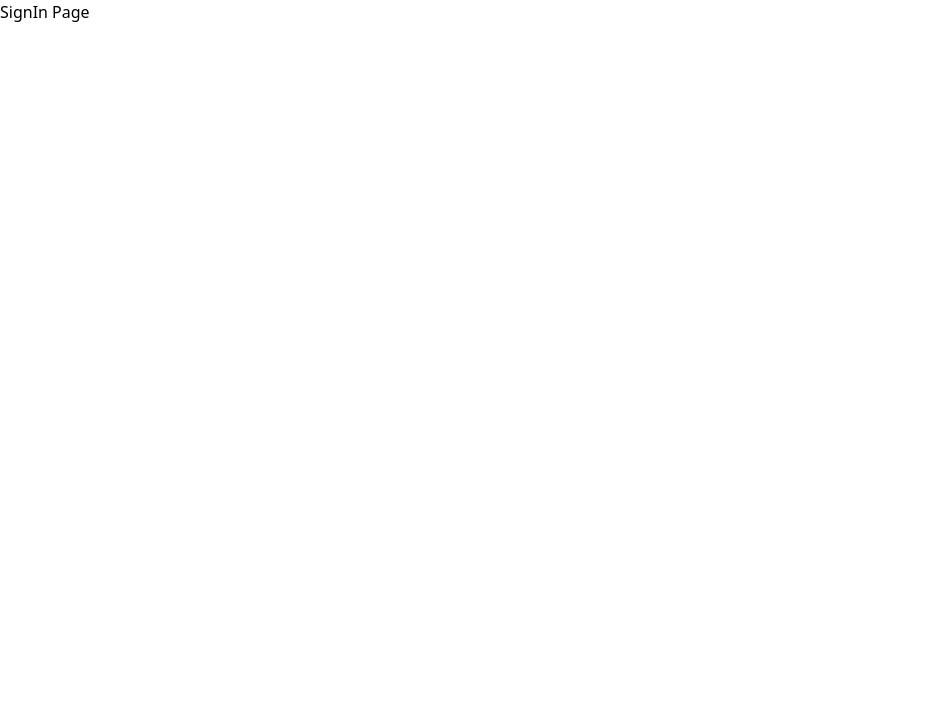
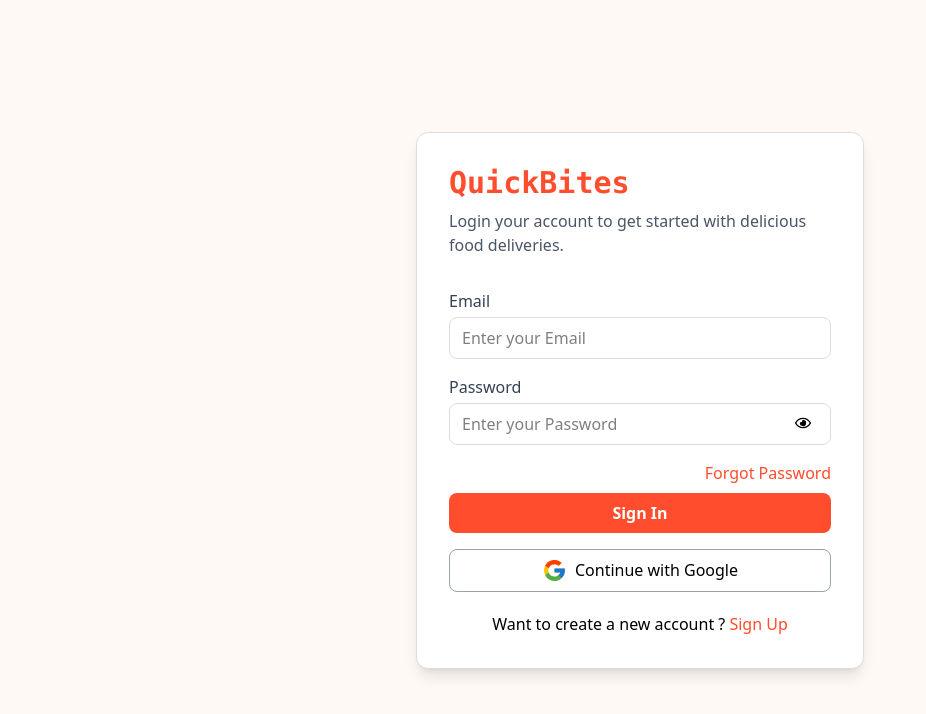
Before and after one commit to harshchaudhary01/QuickBites, a React app in the folder frontend/: page /signin in a window 1280 px wide. Shown: the top 714 px of the page, without its empty margins (0-926 px from the left). Built offline with nearby package versions, Linux system fonts and the light colour scheme; the HTML template or start-up script is replaced by a standard one.

Commit message:
Building functional SignIn Page

```diff
--- a/frontend/src/pages/SignIn.jsx
+++ b/frontend/src/pages/SignIn.jsx
@@ -1,11 +1,85 @@
 import React from 'react'
+import { FaRegEye } from "react-icons/fa";
+import { FaEyeSlash } from "react-icons/fa";
+import { FcGoogle } from "react-icons/fc";
+import { useState } from 'react';
+import axios from 'axios';
+import { serverUrl } from '../App';
+import { useNavigate } from 'react-router-dom';
 
-const SignIn = () => {
-  return (
-    <div>
-      SignIn Page
-    </div>
-  )
+const SignUp = () => {
+    const primaryColor = "#ff4d2d";
+    const hoverColor = "#e64323";
+    const bgColor = "#fff9f6";
+    const borderColor = "#ddd";
+
+    const [showPassword, setshowPassword] = useState(false);
+    const [role, setRole] = useState("user");
+
+    const [fullName, setFullName] = useState("");
+    const [email, setEmail] = useState("");
+    const [mobile, setMobile] = useState("");
+    const [password, setPassword] = useState("");
+
+    const navigate = useNavigate();
+
+    const handleSignIn = async ()=>{
+        try {
+            const result = await axios.post(`${serverUrl}/api/auth/signin`,{
+                email, password
+            },{withCredentials: true})
+            console.log(result)
+        } catch (error) {
+            console.log(error)
+        }
+    }
+
+    return (
+        <div className='min-h-screen w-full flex items-center justify-center p-4' style={{ backgroundColor: bgColor }}>
+            <div className={`bg-white rounded-xl shadow-lg w-full max-w-md p-8 border-[1px] `} style={{ border: `1px solid ${borderColor}` }}>
+                <h1 className={`text-3xl font-extrabold mb-2 font-mono`} style={{ color: primaryColor }} >QuickBites</h1>
+                <p className='text-gray-600 mb-8'>Login your account to get started with delicious food deliveries.</p>
+
+                {/* Email */}
+                <div className='mb-4'>
+                    <label htmlFor="Email" className='block text-gray-700 font-medium mb-1'>Email</label>
+                    <input type="email" className='w-full border rounded-lg px-3 py-2 focus:outline-orange-500' placeholder='Enter your Email'
+                    style={{border: `1px solid ${borderColor}`}}
+                    onChange={(e)=>{setEmail(e.target.value)}} value={email}
+                    />
+                </div>
+
+                {/* Password */}
+                <div className='mb-4'>
+                    <label htmlFor="password" className='block text-gray-700 font-medium mb-1'>Password</label>
+                    <div className='relative'>
+                        <input type={`${showPassword ? "text":"password"}`} className='w-full border rounded-lg px-3 py-2 focus:outline-orange-500' placeholder='Enter your Password'
+                    style={{border: `1px solid ${borderColor}`}}
+                    onChange={(e)=>{setPassword(e.target.value)}} value={password}
+                    />
+                    <button onClick={()=>{
+                        showPassword ? setshowPassword(false) : setshowPassword(true);
+                    }} className='absolute top-3 right-5 cursor-pointer'>{showPassword ? <FaEyeSlash /> : <FaRegEye />}</button>
+                    </div>
+                </div>
+
+                {/* Forgot Password */}
+                <div className='text-right mb-2 text-[#ff4d2d] cursor-pointer'>
+                    <p onClick={()=>{navigate("/forgot-password")}}>Forgot Password</p>
+                </div>
+
+                {/* SignIn Button */}
+                <button onClick={handleSignIn} className='w-full cursor-pointer font-semibold py-2 rounded-lg transition duration-200 bg-[#ff4d2d] text-white hover:bg-[#e64323] hover:scale-95'>
+                    Sign In
+                </button>
+                <button className='flex gap-2 cursor-pointer w-full mt-4 items-center justify-center border rounded-lg px-4 py-2 transition duration-200 border-gray-400 hover:bg-gray-100'>
+                    <FcGoogle size={25} />
+                    <span>Continue with Google</span>
+                </button>
+                <p className='text-center mt-5'>Want to create a new account ? <span onClick={()=>{navigate("/signup")}} className='text-[#ff4d2d] cursor-pointer '>Sign Up</span></p>
+            </div>
+        </div>
+    )
 }
 
-export default SignIn
+export default SignUp;
--- a/frontend/src/pages/SignUp.jsx
+++ b/frontend/src/pages/SignUp.jsx
@@ -5,6 +5,7 @@
 import { useState } from 'react';
 import axios from 'axios';
 import { serverUrl } from '../App';
+import { useNavigate } from 'react-router-dom';
 
 const SignUp = () => {
     const primaryColor = "#ff4d2d";
@@ -19,6 +20,8 @@
     const [email, setEmail] = useState("");
     const [mobile, setMobile] = useState("");
     const [password, setPassword] = useState("");
+
+    const navigate = useNavigate();
 
     const handleSignUp = async ()=>{
         try {
@@ -105,7 +108,7 @@
                     <FcGoogle size={25} />
                     <span>Continue with Google</span>
                 </button>
-                <p className='text-center mt-5'>Already have an account ? <span className='text-[#ff4d2d] cursor-pointer '>Sign In</span></p>
+                <p className='text-center mt-5'>Already have an account ? <span onClick={()=>{navigate("/signin")}} className='text-[#ff4d2d] cursor-pointer '>Sign In</span></p>
             </div>
         </div>
     )
```
